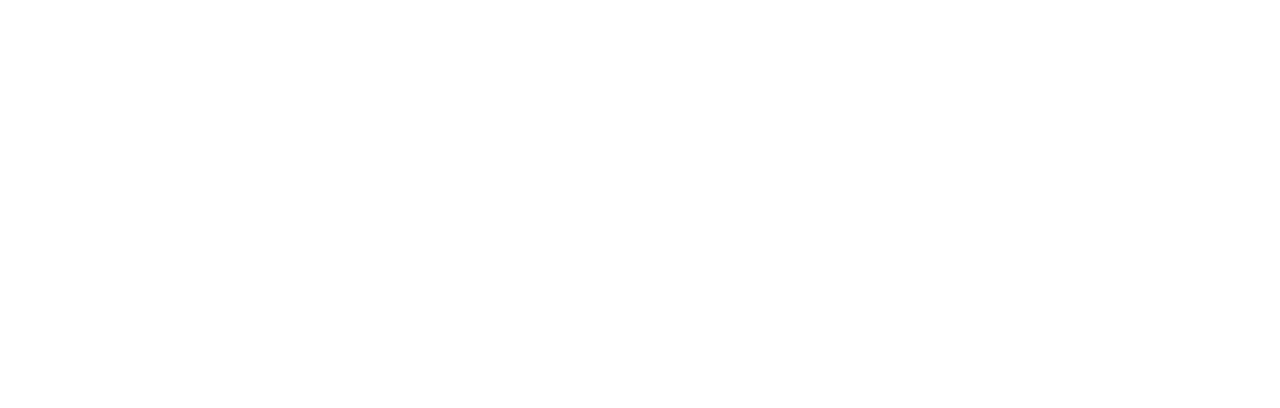
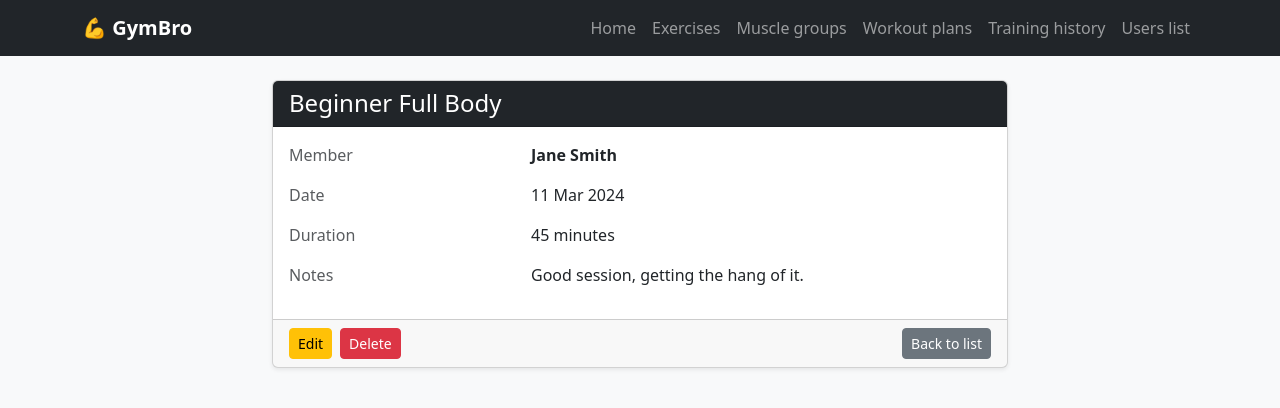
Before and after one commit to MateuszRuszczynski/GymBro, a Django app: page /workoutlogs/2/ in a window 1280 px wide. Before the commit the part shown is empty. Shown: the top 408 px of the page. Run offline with Django 5.2, Linux system fonts and the light colour scheme; data comes from the database, SQL or seed files in the repository.

Commit message:
feat: create workoutlog_detail.html

```diff
--- a/templates/tracker/gymuser_list.html
+++ b/templates/tracker/gymuser_list.html
@@ -26,7 +26,8 @@
         </thead>
         <tbody>
         {% for user in gym_users %}
-          <tr>
+          <tr onclick="window.location='{% url 'tracker:gym-user-detail' pk=user.pk %}'"
+              class="clickable-row">
             <td class="text-muted small">{{ forloop.counter }}</td>
             <td>
               <div class="fw-semibold">{{ user.get_full_name }}</div>
--- a/templates/tracker/workoutlog_detail.html
+++ b/templates/tracker/workoutlog_detail.html
@@ -0,0 +1,47 @@
+{% extends "base.html" %}
+
+{% block title %}Workout Log Detail{% endblock %}
+
+{% block content %}
+  <div class="row justify-content-center">
+    <div class="col-md-8">
+      <div class="card shadow-sm">
+        <div class="card-header bg-dark text-white d-flex justify-content-between align-items-center">
+          <h4 class="mb-0">{{ workout_log.workout_plan.name }}</h4>
+          {% if workout_log.is_personal_record %}
+            <span class="badge bg-warning text-dark">PR</span>
+          {% endif %}
+        </div>
+        <div class="card-body">
+          <div class="row mb-3">
+            <div class="col-sm-4 text-muted">Member</div>
+            <div class="col-sm-8 fw-semibold">{{ workout_log.user.get_full_name }}</div>
+          </div>
+          <div class="row mb-3">
+            <div class="col-sm-4 text-muted">Date</div>
+            <div class="col-sm-8">{{ workout_log.date|date:"d M Y" }}</div>
+          </div>
+          <div class="row mb-3">
+            <div class="col-sm-4 text-muted">Duration</div>
+            <div class="col-sm-8">{{ workout_log.duration_minutes }} minutes</div>
+          </div>
+          <div class="row mb-3">
+            <div class="col-sm-4 text-muted">Notes</div>
+            <div class="col-sm-8">
+              {% if workout_log.notes %}
+                {{ workout_log.notes }}
+              {% else %}
+                —
+              {% endif %}
+            </div>
+          </div>
+        </div>
+        <div class="card-footer d-flex gap-2">
+          <a href="#" class="btn btn-warning btn-sm">Edit</a>
+          <a href="#" class="btn btn-danger btn-sm">Delete</a>
+          <a href="{% url 'tracker:workout-log-list' %}" class="btn btn-secondary btn-sm ms-auto">Back to list</a>
+        </div>
+      </div>
+    </div>
+  </div>
+{% endblock %}
--- a/templates/tracker/workoutlog_list.html
+++ b/templates/tracker/workoutlog_list.html
@@ -9,6 +9,8 @@
 
   <div class="row row-cols-1 row-cols-md-3 g-4">
     {% for log in workout_logs %}
+      <a href="{% url 'tracker:workout-log-detail' pk=log.pk %}"
+         class="text-decoration-none">
         <div class="col">
           <div class="card h-100 shadow-sm">
             <div class="card-body">
@@ -25,6 +27,7 @@
             </div>
           </div>
         </div>
+      </a>
     {% empty %}
       <div class="col-12">
         <p class="text-muted">There are no workout logs.</p>
--- a/templates/tracker/workoutplan_list.html
+++ b/templates/tracker/workoutplan_list.html
@@ -9,6 +9,8 @@
 
   <div class="row row-cols-1 row-cols-md-3 g-4">
     {% for plan in workout_plans %}
+      <a href="{% url 'tracker:workout-plan-detail' pk=plan.pk %}"
+         class="text-decoration-none">
         <div class="col">
           <div class="card h-100 shadow-sm">
             <div class="card-body">
@@ -22,6 +24,7 @@
             </div>
           </div>
         </div>
+      </a>
     {% empty %}
       <div class="col-12">
         <p class="text-muted">There are no workout plans.</p>
```
Also changed, not shown: templates/tracker/musclegroup_list.html (+8 -5 lines). Lines whose indentation alone changed are shown as unchanged.
